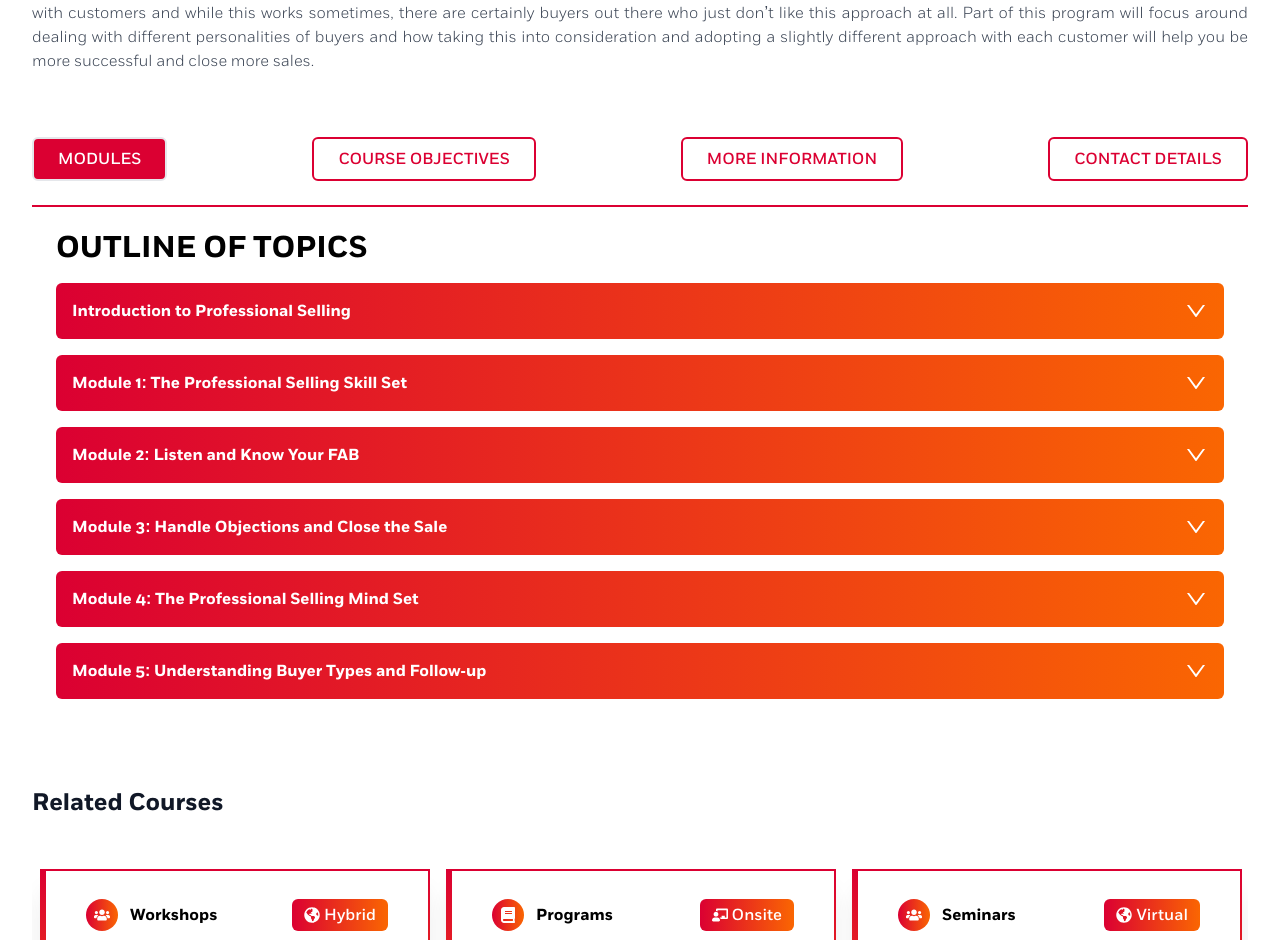
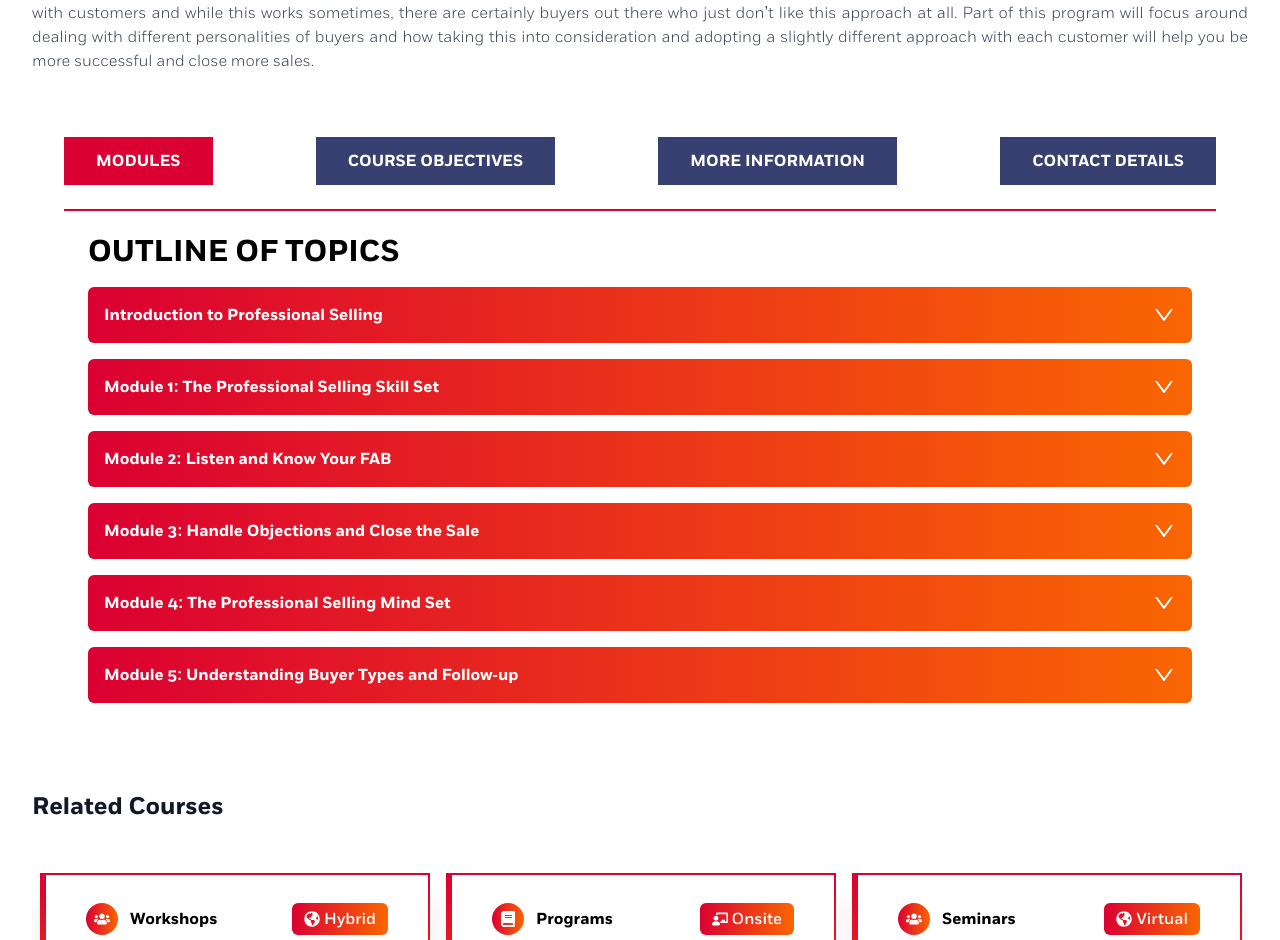
Before and after one commit to hrushikeshjena9/thesalesenablement2, a React (Vite) app: page /course-details/1 in a window 1280 px wide. Shown: the part 1543-2483 px from the top of the page. Built offline with nearby package versions, Linux system fonts and the light colour scheme.

Commit message:
new-today

```diff
--- a/src/components/TabNavigation.jsx
+++ b/src/components/TabNavigation.jsx
@@ -1,72 +1,47 @@
-import React, { useState } from 'react';
-import ModuleContent from '../course-details-sections/ModuleContent';
-import CourseObjectives from '../course-details-sections/CourseObjectives';
-import MoreInfoContent from '../course-details-sections/MoreInfoContent';
-import ContactDetails from '../course-details-sections/ContactDetails';
+
+import React, { useState } from "react";
+import ModuleContent from "../course-details-sections/ModuleContent";
+import CourseObjectives from "../course-details-sections/CourseObjectives";
+import MoreInfoContent from "../course-details-sections/MoreInfoContent";
+import ContactDetails from "../course-details-sections/ContactDetails";
 
 const TabNavigation = () => {
-  const [activeTab, setActiveTab] = useState('modules');
+  const [activeTab, setActiveTab] = useState("modules");
 
-  const handleTabClick = (tab) => {
-    setActiveTab(tab);
-  };
+  const tabButtonClass = (tab) =>
+    `relative overflow-hidden px-6 py-3 md:px-8 md:py-3  uppercase text-sm md:text-base font-semibold
+  transition-all duration-300 ease-in-out group
+  ${activeTab === tab ? "bg-[#DB0032] text-white " : "bg-[#383F71] text-white "}
+  hover:bg-[#DB0032] hover:text-[#ffff] hover:`;
 
   return (
-    <div className=" py-4">
-
-      <div className="flex justify-between  mb-6">
-        <button
-          onClick={() => handleTabClick('modules')}
-          className={`px-6 py-2 rounded-md uppercase border-2 transition-colors duration-300 ${
-            activeTab === 'modules'
-              ? 'bg-[#DB0032] text-white'
-              : 'bg-transparent text-[#DB0032] border-[#DB0032]'
-          } hover:bg-[#DB0032] hover:text-white hover:border-[#DB0032]`}
-        >
-          Modules
-        </button>
-        <button
-          onClick={() => handleTabClick('objectives')}
-          className={`px-6 py-2 rounded-md border-2 uppercase transition-colors duration-300 ${
-            activeTab === 'objectives'
-              ? 'bg-[#DB0032] text-white'
-              : 'bg-transparent text-[#DB0032] border-[#DB0032]'
-          } hover:bg-[#DB0032] hover:text-white hover:border-[#DB0032]`}
-        >
-          Course Objectives
-        </button>
-
-        <button
-          onClick={() => handleTabClick('moreInfo')}
-          className={`px-6 py-2 rounded-md border-2 uppercase transition-colors duration-300 ${
-            activeTab === 'moreInfo'
-              ? 'bg-[#DB0032] text-white'
-              : 'bg-transparent text-[#DB0032] border-[#DB0032]'
-          } hover:bg-[#DB0032] hover:text-white hover:border-[#DB0032]`}
-        >
-          More Information
-        </button>
-        <button
-          onClick={() => handleTabClick('contact')}
-          className={`px-6 py-2 rounded-md border-2 uppercase transition-colors duration-300 ${
-            activeTab === 'contact'
-              ? 'bg-[#DB0032] text-white'
-              : 'bg-transparent text-[#DB0032] border-[#DB0032]'
-          } hover:bg-[#DB0032] hover:text-white hover:border-[#DB0032]`}
-        >
-          Contact Details
-        </button>
+    <div className="py-4 px-4 md:px-6 lg:px-8 w-full">
+      {/* Responsive Tabs */}
+      <div className="flex flex-wrap justify-center md:justify-between gap-3 mb-6">
+        {[
+          { label: "Modules", value: "modules" },
+          { label: "Course Objectives", value: "objectives" },
+          { label: "More Information", value: "moreInfo" },
+          { label: "Contact Details", value: "contact" },
+        ].map((tab) => (
+          <button
+            key={tab.value}
+            onClick={() => setActiveTab(tab.value)}
+            className={tabButtonClass(tab.value)}
+          >
+            <span className="absolute inset-0 w-0 h-full bg-[#DB0032] transition-all duration-300 ease-in-out group-hover:w-full"></span>
+            <span className="relative z-10">{tab.label}</span>
+          </button>
+        ))}
       </div>
 
-
-      <div className="p-6 border-t-2 border-[#DB0032]">
-        {activeTab === 'modules' && <ModuleContent/>}
-        {activeTab === 'objectives' && <CourseObjectives/>}
-
-        {activeTab === 'moreInfo' && <MoreInfoContent/>}
-        {activeTab === 'contact' && <ContactDetails/>}
+      {/* Content Section */}
+      <div className="p-4 md:p-6 border-t-2 border-[#DB0032]">
+        {activeTab === "modules" && <ModuleContent />}
+        {activeTab === "objectives" && <CourseObjectives />}
+        {activeTab === "moreInfo" && <MoreInfoContent />}
+        {activeTab === "contact" && <ContactDetails />}
       </div>
-
     </div>
   );
 };
--- a/src/course-details-sections/ContactDetails.jsx
+++ b/src/course-details-sections/ContactDetails.jsx
@@ -1,6 +1,12 @@
-import React from 'react';
-import { Disclosure } from '@headlessui/react';
-import { FaPhoneAlt, FaEnvelope, FaMapMarkerAlt, FaCalendarAlt, FaFileAlt } from 'react-icons/fa';
+import React from "react";
+import { Disclosure } from "@headlessui/react";
+import {
+  FaPhoneAlt,
+  FaEnvelope,
+  FaMapMarkerAlt,
+  FaCalendarAlt,
+  FaFileAlt,
+} from "react-icons/fa";
 
 const ContactDetails = () => {
   const contactInfo = [
@@ -14,7 +20,7 @@ const ContactDetails = () => {
       notes: [
         "Follow up on the last meeting regarding the new product launch.",
         "Interested in bulk purchase options.",
-        "Prefers communication via email."
+        "Prefers communication via email.",
       ],
     },
     {
@@ -27,39 +33,48 @@ const ContactDetails = () => {
       notes: [
         "Key decision-maker for pricing discussions.",
         "Has already attended the demo session.",
-        "Looking for a detailed proposal."
+        "Looking for a detailed proposal.",
       ],
     },
   ];
 
   return (
-    <div className="space-y-6 bg-gray-50 p-8 rounded-lg shadow-lg">
-      <h1 className="uppercase text-3xl font-bold text-center mb-8">Contact Details</h1>
+    <div className="space-y-6 bg-gray-50 p-6 md:p-8 rounded-lg shadow-lg">
+      <h1 className="uppercase text-3xl font-bold text-[#DB0032] text-center mb-8">
+        Contact Details
+      </h1>
 
       {contactInfo.map((contact, index) => (
-        <div key={index} className="bg-white p-6 rounded-lg shadow-md mb-6">
+        <div
+          key={index}
+          className="bg-white p-6 rounded-lg shadow-md mb-6 border-l-4 border-[#DB0032]"
+        >
           <h2 className="text-xl font-semibold text-gray-800">{contact.title}</h2>
+
           <div className="flex flex-col md:flex-row md:space-x-6 mt-4">
-            <div className="flex flex-col space-y-2">
+            {/* Contact Info */}
+            <div className="flex flex-col space-y-3">
               <div className="flex items-center space-x-2 font-medium text-gray-700">
-                <FaPhoneAlt className="text-gray-500" />
+                <FaPhoneAlt className="text-[#DB0032]" />
                 <span>{contact.phone}</span>
               </div>
               <div className="flex items-center space-x-2 font-medium text-gray-700">
-                <FaEnvelope className="text-blue-500" />
+                <FaEnvelope className="text-[#DB0032]" />
                 <span>{contact.email}</span>
               </div>
               <div className="flex items-center space-x-2 font-medium text-gray-700">
-                <FaMapMarkerAlt className="text-gray-500" />
+                <FaMapMarkerAlt className="text-[#DB0032]" />
                 <span>{contact.address}</span>
               </div>
             </div>
+
+            {/* Notes Section */}
             <div className="mt-4 md:mt-0 flex-grow">
               <Disclosure>
                 {({ open }) => (
                   <>
-                    <Disclosure.Button className="w-full text-left py-2 px-4 bg-gray-100 text-gray-800 font-semibold rounded-lg focus:outline-none">
-                      {open ? 'Hide Notes' : 'View Notes'}
+                    <Disclosure.Button className="w-full text-left py-2 px-4 bg-gray-100 text-gray-800 font-semibold rounded-lg transition-all hover:bg-gray-200">
+                      {open ? "Hide Notes" : "View Notes"}
                     </Disclosure.Button>
                     <Disclosure.Panel className="mt-4">
                       <ul className="list-disc pl-5 space-y-2 text-gray-700">
@@ -74,17 +89,17 @@ const ContactDetails = () => {
             </div>
           </div>
 
-
-          <div className="flex space-x-4 mt-6">
-            <button className="px-6 py-2 text-white bg-green-500 rounded-lg shadow-md hover:bg-green-600 focus:outline-none flex items-center space-x-2">
+          {/* Action Buttons */}
+          <div className="flex flex-wrap gap-3 mt-6">
+            <button className="px-6 py-2 text-white bg-[#DB0032] rounded-lg shadow-md hover:bg-red-700 transition-all flex items-center space-x-2">
               <FaCalendarAlt />
               <span>Schedule Meeting</span>
             </button>
-            <button className="px-6 py-2 text-white bg-blue-500 rounded-lg shadow-md hover:bg-blue-600 focus:outline-none flex items-center space-x-2">
+            <button className="px-6 py-2 text-white bg-[#383F71] rounded-lg shadow-md hover:bg-[#060B33] transition-all flex items-center space-x-2">
               <FaEnvelope />
               <span>Send Email</span>
             </button>
-            <button className="px-6 py-2 text-white bg-yellow-500 rounded-lg shadow-md hover:bg-yellow-600 focus:outline-none flex items-center space-x-2">
+            <button className="px-6 py-2 text-[#DB0032] bg-[#fff] rounded-lg shadow-md hover:bg-[#383F71] hover:text-[#fff] transition-all flex items-center space-x-2">
               <FaFileAlt />
               <span>View Proposal</span>
             </button>
--- a/src/home-sections/About.jsx
+++ b/src/home-sections/About.jsx
@@ -126,12 +126,12 @@ function About() {
                 {/* Text Column */}
                 <div className="flex items-start w-[90%] gap-6">
                   <div className="w-[30%]">
-                    <h5 className="font-bold text-[12px] sm:text-[16px] md:text-[16px]  lg:text-[16px] xl:text-xl uppercase mt-3  sm:mt-4 md:mt-5 lg:mt-1 xl:mt-3">
+                    <h5 className="font-bold text-[11px] sm:text-[16px] md:text-[16px]  lg:text-[16px] xl:text-xl uppercase mt-3  sm:mt-4 md:mt-5 lg:mt-1 xl:mt-3">
                       {item.title}
                     </h5>
                   </div>
                   <div className="w-[70%]">
-                    <p className="text-[12px] sm:text-[16px] md:text-[18px] mt-3 sm:mt-4 md:mt-5 lg:mt-1 xl:mt-3">
+                    <p className="text-[11px] sm:text-[16px] md:text-[18px] mt-3 sm:mt-4 md:mt-5 lg:mt-1 xl:mt-3">
                       {item.text}
                     </p>
                   </div>
--- a/src/home-sections/home.css
+++ b/src/home-sections/home.css
@@ -111,7 +111,7 @@ button {
   left: 0;
   right: 0;
   bottom: 0;
-  background-image: url("../assets/case2.png");
+  background-image: url("../assets/case3.png");
   background-repeat: no-repeat;
   background-size: cover;
   background-position: center;
@@ -125,7 +125,6 @@ button {
   left: 0;
   right: 0;
   bottom: 0;
-
   transition: opacity 0.8s ease;
   z-index: -1;
 }
--- a/src/index.css
+++ b/src/index.css
@@ -257,9 +257,7 @@ body {
 /* Base button styles */
 .border-btn2 {
   position: relative;
-  padding: 10px 20px;
-  font-size: 16px;
-  font-weight: bold;
+ font-weight: bold;
   background-color: #fff;
   color: #333;
   border: 2px solid transparent;
```
Also changed, not shown: src/components/Header.jsx (+3 -7 lines), src/components/ScroolTop.jsx (+4 -4 lines), src/home-sections/HeroSection.jsx (+11 -13 lines), src/home-sections/OurCourses.jsx (+5 -5 lines), src/home-sections/Services.jsx (+9 -6 lines).
